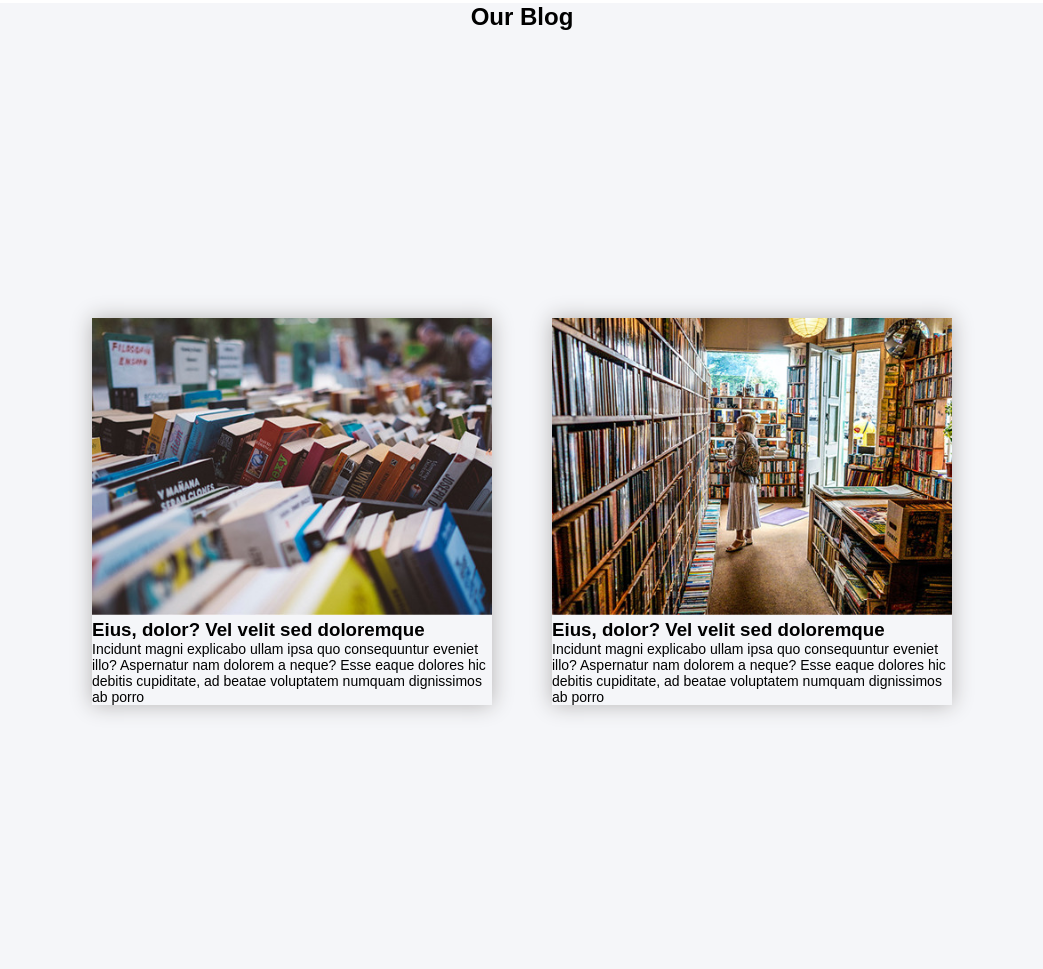
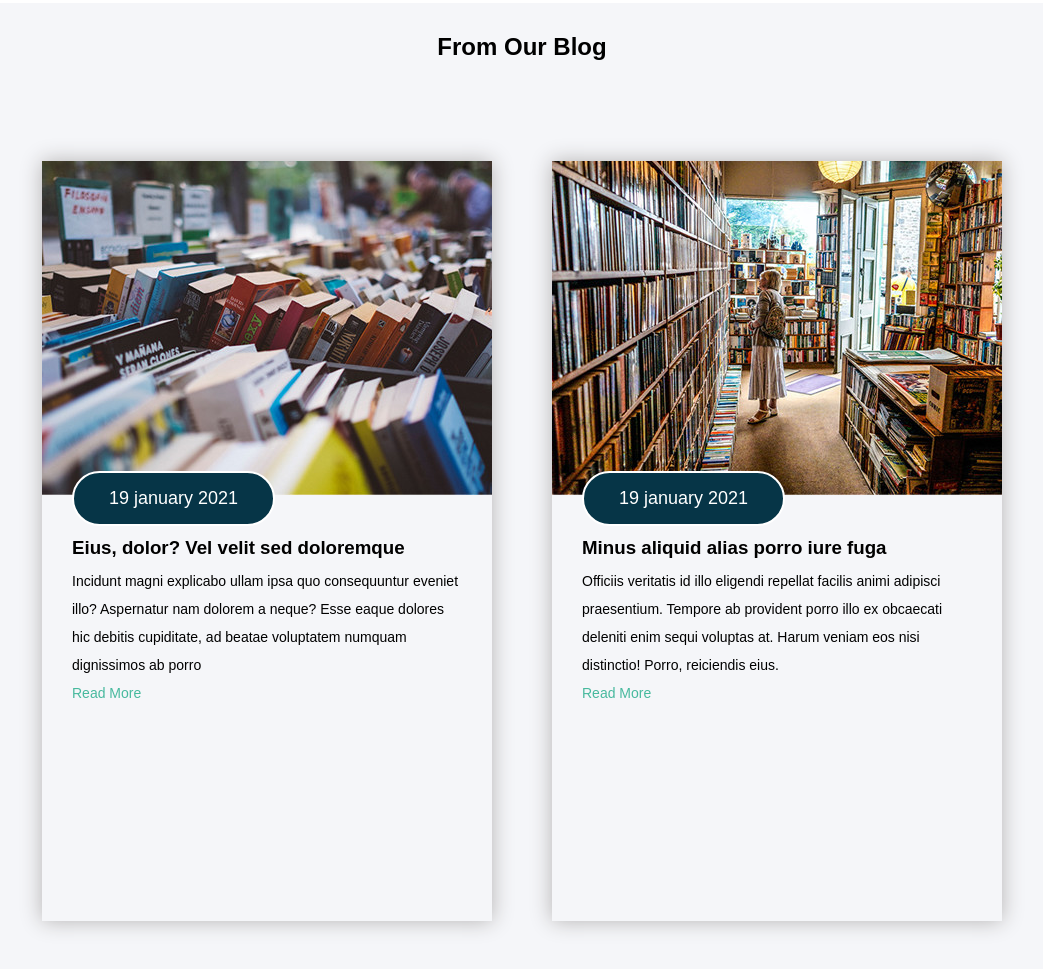
Before and after one commit to daniatou/Book-Project, a plain HTML site: page index.html in a window 1280 px wide. Shown: the part 3012-3981 px from the top of the page, without its empty margins (118-1161 px from the left). Drawn offline with Linux system fonts and the light colour scheme.

Commit message:
designing the blog

```diff
--- a/css/style.css
+++ b/css/style.css
@@ -206,6 +206,7 @@ button {
 .blog {
     margin-top: 100px;
     background-color: #F5F6F9;
+    padding: 30px;
 
 }
 
@@ -214,14 +215,40 @@ button {
     justify-content: center;
     height: 120vh;
     align-items: center;
+
 }
 
 .bg {
-    width: 400px;
-   margin: 30px;
+    width: 450px;
+    height: 95vh;
+    margin: 30px;
     box-shadow: 0px 0px 20px rgb(180, 178, 178);
+
 }
 
-.bg img{
-    width: 400px;
+.pd {
+    padding: 30px;
+    line-height: 2;
+    position: relative;
+
 }
+.btn{
+    position: absolute;
+    top: -50px;
+}
+.btn button{
+    background-color: #063547;
+    color: white;
+    border: 2px solid white;
+    border-radius: 34px;
+}
+
+.bg img {
+    width: 450px;
+    padding: 0 !important;
+}
+
+a{
+    text-decoration: none;
+    color: #47B99E;
+}
--- a/index.html
+++ b/index.html
@@ -232,21 +232,44 @@
             </section>
 
             <section class="blog">
-                <h2 class="text-center">Our Blog</h2>
+                <h2 class="text-center"> From Our Blog</h2>
                 <div class="blog-container">
                     <div class="bg">
                         <img src="images/b1.jpg" alt="">
-                        <h3>Eius, dolor? Vel velit sed doloremque</h3>
-                        <p>
-                            Incidunt magni explicabo ullam ipsa quo consequuntur eveniet illo? Aspernatur nam dolorem a neque? Esse eaque dolores hic debitis cupiditate, ad beatae voluptatem numquam dignissimos ab porro
-                        </p>
+
+                        <div class="pd">
+                            <div class="btn">
+                                <button>19 january 2021</button>
+                            </div>
+                            <h3>Eius, dolor? Vel velit sed doloremque</h3>
+                            <p>
+                                Incidunt magni explicabo ullam ipsa quo consequuntur eveniet illo? Aspernatur nam
+                                dolorem a neque? Esse eaque dolores hic debitis cupiditate, ad beatae voluptatem numquam
+                                dignissimos ab porro
+                            </p>
+                            <p>
+                                <a href="#">Read More</a>
+                            </p>
+                        </div>
+
                     </div>
                     <div class="bg">
                         <img src="images/b2.jpg" alt="">
-                        <h3>Eius, dolor? Vel velit sed doloremque</h3>
-                        <p>
-                            Incidunt magni explicabo ullam ipsa quo consequuntur eveniet illo? Aspernatur nam dolorem a neque? Esse eaque dolores hic debitis cupiditate, ad beatae voluptatem numquam dignissimos ab porro
-                        </p>
+                        <div class="pd">
+                            <div class="btn">
+                                <button>19 january 2021</button>
+                            </div>
+                            <h3>Minus aliquid alias porro iure fuga</h3>
+                            <p>
+                                Officiis veritatis id illo eligendi repellat facilis animi adipisci praesentium. Tempore
+                                ab provident porro illo ex obcaecati deleniti enim sequi voluptas at. Harum veniam eos
+                                nisi distinctio! Porro, reiciendis eius.
+                            </p>
+                            <p>
+                                <a href="#">Read More</a>
+                            </p>
+                        </div>
+
                     </div>
                 </div>
 
```
